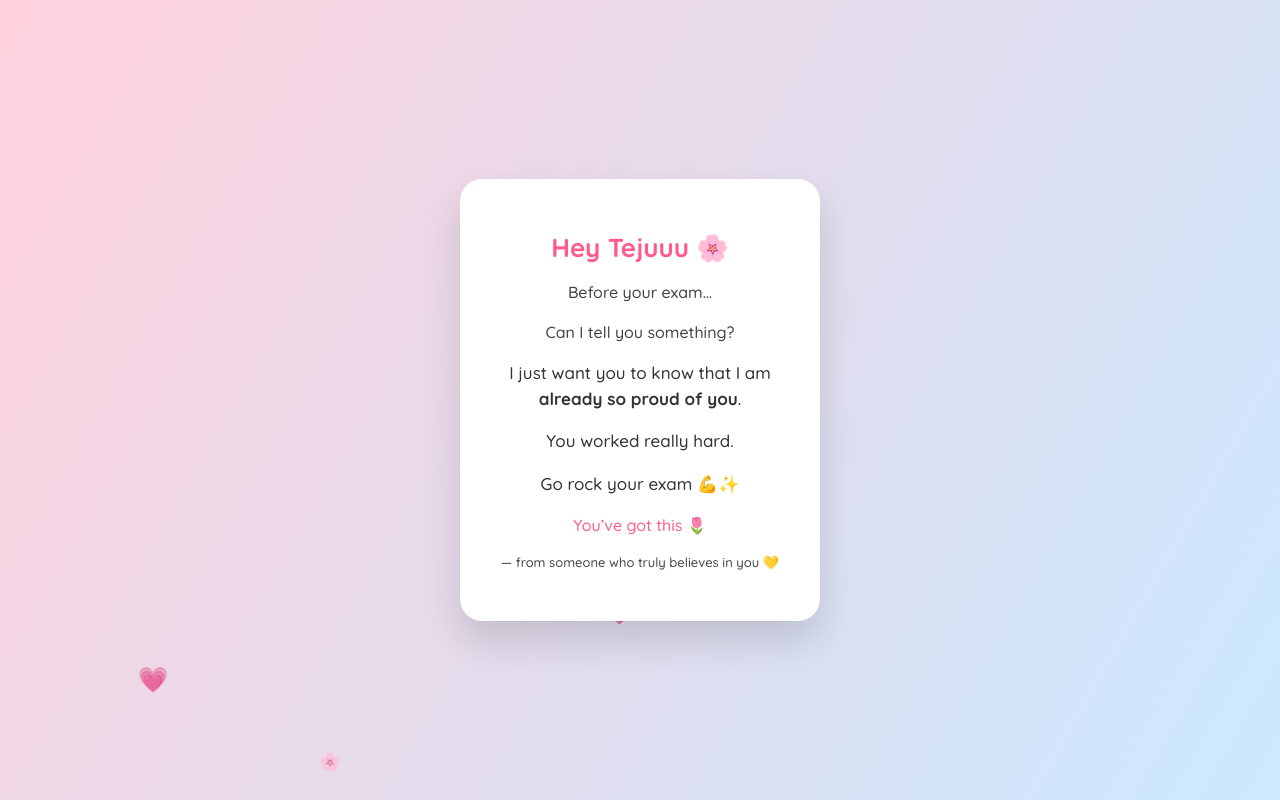
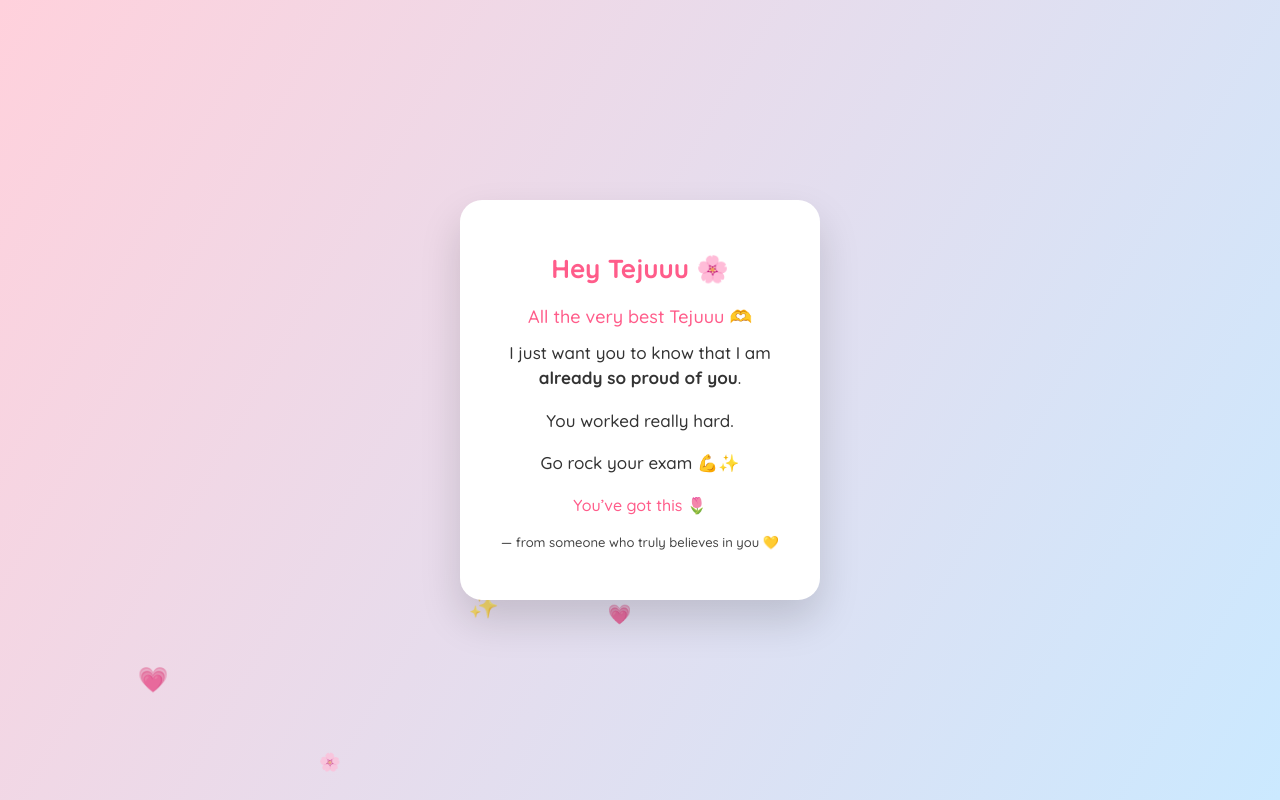
Before and after one commit to arjunkotte41/arjunkotte41.github.io, a plain HTML site: page index.html in a window 1280 px wide. Both pictures are taken after a click on the button "Tap here 💌". Shown: the top 800 px of the page. Drawn offline with Linux system fonts and the light colour scheme.

Commit message:
Refactor index.html for improved structure and clarity

```diff
--- a/index.html
+++ b/index.html
@@ -2,8 +2,6 @@
 <html lang="en">
 <head>
 <meta charset="UTF-8">
-
-<!-- Mobile support -->
 <meta name="viewport" content="width=device-width, initial-scale=1.0">
 
 <title>For Tejuuu 🌸</title>
@@ -34,12 +32,8 @@ body{
 }
 
 @keyframes floatUp{
-    from{
-        transform:translateY(100vh);
-    }
-    to{
-        transform:translateY(-10vh);
-    }
+    from{ transform:translateY(100vh); }
+    to{ transform:translateY(-10vh); }
 }
 
 .card{
@@ -61,7 +55,7 @@ body{
 
 h1{
     color:#ff5c8a;
-    margin-bottom:10px;
+    margin-bottom:14px;
     font-size:26px;
 }
 
@@ -73,7 +67,7 @@ p{
 
 button{
     margin-top:18px;
-    padding:10px 22px;
+    padding:10px 24px;
     border:none;
     border-radius:30px;
     background:#ff85a2;
@@ -88,30 +82,41 @@ button:hover{
     background:#ff5c8a;
 }
 
-.hidden{
-    display:none;
-}
+.hidden{ display:none; }
 
 .big{
     font-size:17px;
     margin-top:10px;
     color:#333;
 }
+
+.highlight{
+    color:#ff5c8a;
+    font-size:18px;
+    margin-bottom:8px;
+}
 </style>
 </head>
+
 <body>
 
 <div class="card">
 
     <h1>Hey Tejuuu 🌸</h1>
 
-    <p>Before your exam…</p>
-
-    <p>Can I tell you something?</p>
+    <!-- First dialog -->
+    <p id="firstText" class="highlight">
+        Can I tell you something?
+    </p>
 
     <button id="btn">Tap here 💌</button>
 
+    <!-- Second dialog -->
     <div id="msg" class="hidden">
+
+        <p class="highlight">
+            All the very best Tejuuu 🫶
+        </p>
 
         <p class="big">
             I just want you to know that I am
@@ -141,13 +146,15 @@ button:hover{
 <script>
 const btn = document.getElementById("btn");
 const msg = document.getElementById("msg");
+const firstText = document.getElementById("firstText");
 
 btn.onclick = () => {
     btn.style.display = "none";
+    firstText.style.display = "none";
     msg.classList.remove("hidden");
 };
 
-/* floating hearts generator */
+/* floating hearts */
 const emojis = ["💗","🌸","✨","💫","💖"];
 
 function createHeart(){
```
